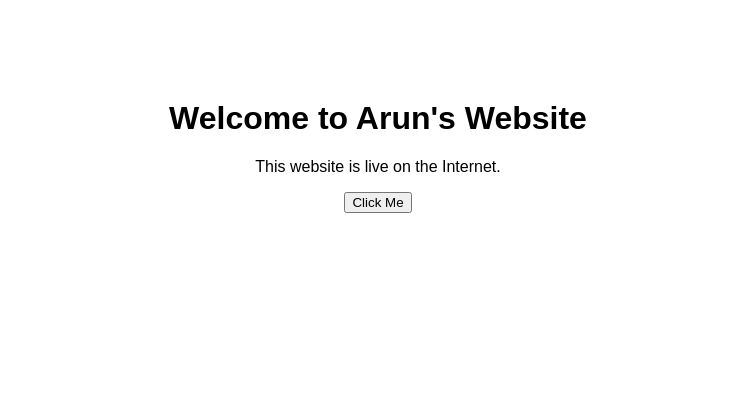
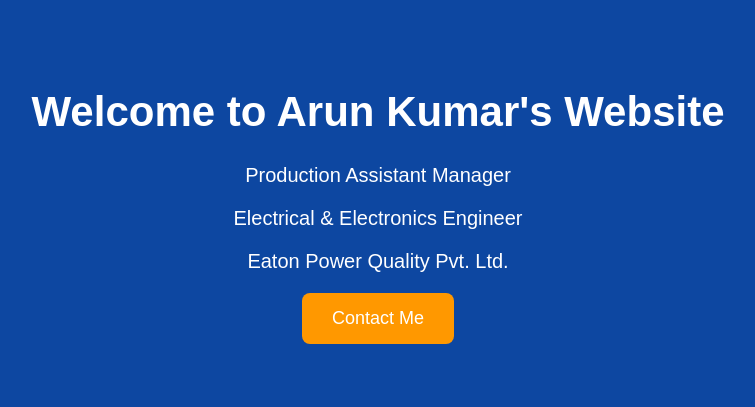
Before and after one commit to arunak160897/Arunak, a plain HTML site: page index.html in a window 1280 px wide. Shown: the whole page, without its empty margins (262-1017 px from the left). Drawn offline with Linux system fonts and the light colour scheme.

Commit message:
Update index.html

```diff
--- a/index.html
+++ b/index.html
@@ -1,18 +1,63 @@
 <!DOCTYPE html>
 <html>
 <head>
-    <title>Arun's Website</title>
+<meta charset="UTF-8">
+<meta name="viewport" content="width=device-width, initial-scale=1.0">
+<title>Arun Kumar | Electrical Engineer</title>
+
+<style>
+body{
+margin:0;
+font-family:Arial,sans-serif;
+background:#0d47a1;
+color:white;
+text-align:center;
+}
+
+header{
+padding:60px 20px;
+}
+
+h1{
+font-size:42px;
+}
+
+p{
+font-size:20px;
+}
+
+button{
+padding:15px 30px;
+font-size:18px;
+background:#ff9800;
+color:white;
+border:none;
+border-radius:8px;
+cursor:pointer;
+}
+
+button:hover{
+background:#e68900;
+}
+</style>
 </head>
-<body style="font-family:Arial;text-align:center;margin-top:100px;">
-    <h1>Welcome to Arun's Website</h1>
-    <p>This website is live on the Internet.</p>
 
-    <button onclick="hello()">Click Me</button>
+<body>
 
-    <script>
-        function hello(){
-            alert("Hello from Arun!");
-        }
-    </script>
+<header>
+<h1>Welcome to Arun Kumar's Website</h1>
+
+<p>Production Assistant Manager</p>
+
+<p>Electrical & Electronics Engineer</p>
+
+<p>Eaton Power Quality Pvt. Ltd.</p>
+
+<button onclick="alert('Thank you for visiting my website!')">
+Contact Me
+</button>
+
+</header>
+
 </body>
 </html>
```
